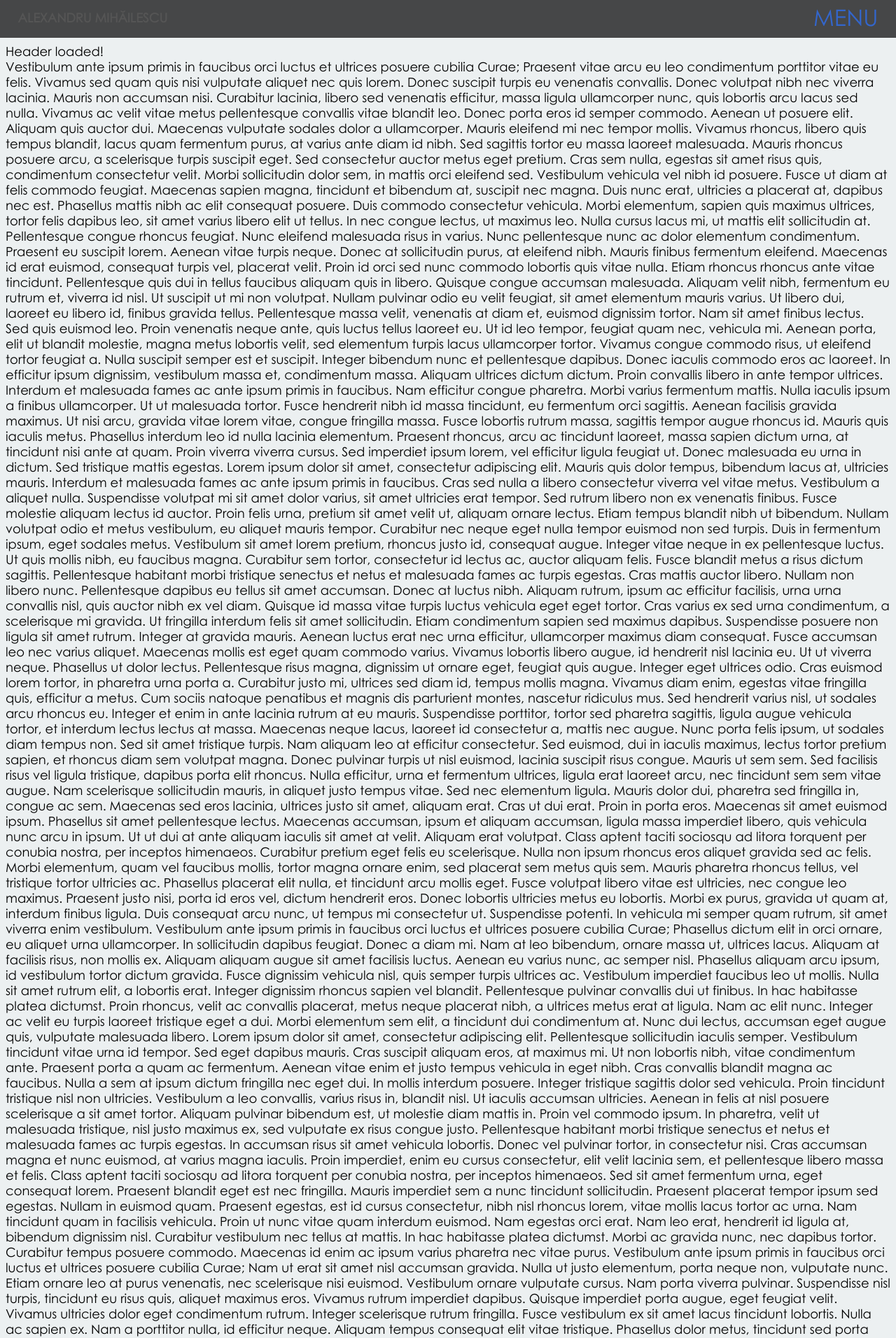
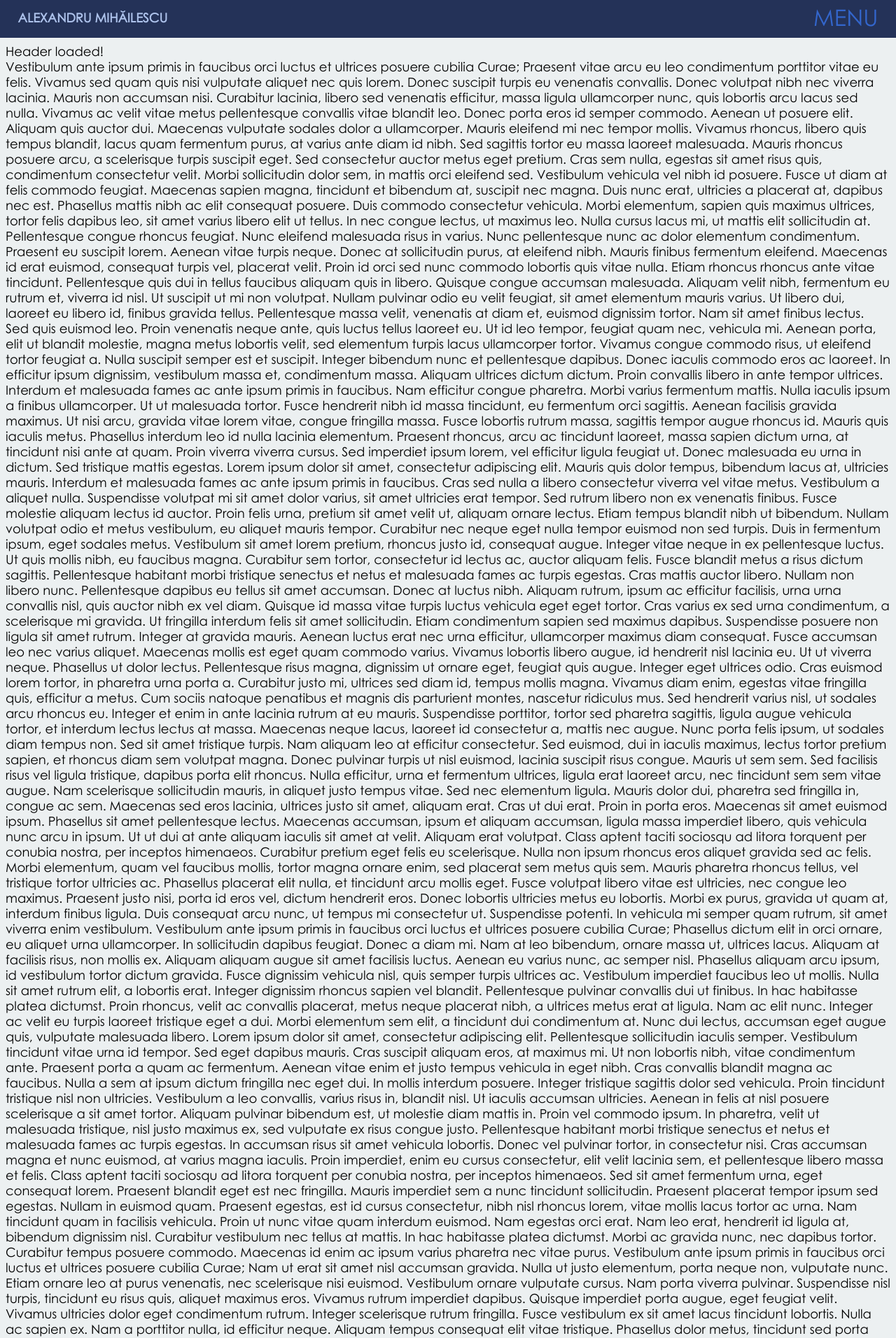
Before and after one commit to AlexandruMihailescu/alexandrumihailescu.github.com, a Jekyll site: the page built from index.html, in a window 1280 px wide. Shown: the top 1912 px of the page at 70% size. Built offline with Jekyll 4.4.1, drawn with Linux system fonts in a browser that asks for light colours; nearby versions of some CDN libraries; Markdown is read by kramdown in place of the engine named in the settings.

Commit message:
changed header colour

```diff
--- a/style/style.css
+++ b/style/style.css
@@ -89,7 +89,7 @@ ul {
 
 nav {
   color: White;
-  background: Black;
+  background: rgba(15,31,71,1);
   position: absolute;
   top: 0;
   width: 100%;
@@ -129,7 +129,7 @@ nav {
 
 /* on navigation hover add slight white bg */
 nav:hover {
-  background: rgba(0,0,0,.7);
+  background: rgba(15,31,71,.9);
 }
 
 /* limits width of menu to site width */
@@ -141,7 +141,7 @@ nav:hover {
 /* name of site in main menu (not user selectable) */
 .site-width>a {
   font-weight: bold;
-  color: #555;
+  color: #ADC2EB;
   line-height: 1.9em;
   -webkit-user-select: none;
   -moz-user-select: none;
@@ -165,7 +165,7 @@ nav.invisible {
 /* when shown & detached position is fixed */
 nav.detached {
   position: fixed;
-  background: rgba(0,0,0,.9);
+  background: rgba(15,31,71,.9);
   -webkit-transition: -webkit-transform .3s, height .3s, background .4s, opacity .3s;
   -moz-transition: -moz-transform .3s, height .3s, background .4s, opacity .3s;
   -o-transition: -o-transform .3s, height .3s, background .4s, opacity .3s;
@@ -183,7 +183,7 @@ nav.expanded {
   height: 100%;
   position: fixed;
   cursor: default;
-  background: rgba(0,0,0,.9);
+  background: rgba(15,31,71,.9);
 }
 
 /* positions navigation content */
@@ -225,7 +225,6 @@ nav.expanded #navigation {
 #navigation ul span {
   font-family: 'Century Gothic';
   font-size: .75em;
-  letter-spacing: .2em;
   text-transform: uppercase;
   color: #666;
   display: block;
```
